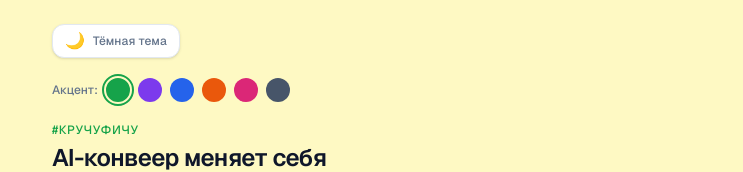
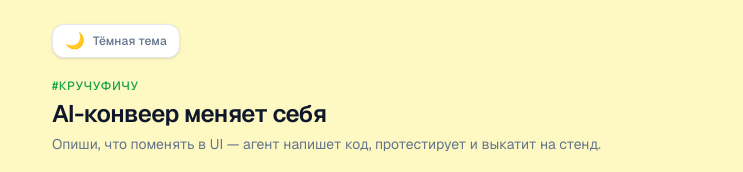
Before and after one commit to iliakrupin/dev4you, a Next.js app: page / in a window 1280 px wide. Shown: the top 172 px of the page, without its empty margins (268-1011 px from the left). Built offline with nearby package versions, Linux system fonts and the light colour scheme; no server answers; the database is empty.

Commit message:
task #89: Удалить компонент выбора акцентного цвета из шапки приложения (#63)

```diff
--- a/app/page.tsx
+++ b/app/page.tsx
@@ -4,7 +4,6 @@ import { db, tasks } from "@/lib/db";
 import { TaskCard } from "@/components/task-card";
 import { ListAutoRefresh } from "@/components/list-auto-refresh";
 import { ThemeSwitcher } from "@/components/theme-switcher";
-import { ColorPicker } from '@/components/color-picker';
 
 export const dynamic = "force-dynamic";
 
@@ -23,7 +22,6 @@ export default async function HomePage() {
     <main className="mx-auto flex w-full max-w-2xl flex-1 flex-col gap-5 px-4 pb-28 pt-6 bg-[var(--background)]">
       <ListAutoRefresh />
       <ThemeSwitcher />
-      <ColorPicker />
       <header className="space-y-1">
         <p className="text-xs font-medium uppercase tracking-wider text-accent">
           #КручуФичу
--- a/components/color-picker.tsx
+++ /dev/null
@@ -1,67 +0,0 @@
-"use client";
-
-import { useEffect, useState } from "react";
-
-const PRESETS = [
-  { label: "Зелёный", value: "#16a34a", fg: "#ffffff" },
-  { label: "Фиолетовый", value: "#7c3aed", fg: "#ffffff" },
-  { label: "Синий", value: "#2563eb", fg: "#ffffff" },
-  { label: "Оранжевый", value: "#ea580c", fg: "#ffffff" },
-  { label: "Розовый", value: "#db2777", fg: "#ffffff" },
-  { label: "Серый", value: "#475569", fg: "#ffffff" },
-];
-
-function applyAccent(color: string, fg: string) {
-  document.documentElement.style.setProperty("--accent", color);
-  document.documentElement.style.setProperty("--accent-foreground", fg);
-  document.documentElement.style.setProperty(
-    "--accent-soft",
-    color + "1a" // 10% opacity hex
-  );
-  document.documentElement.style.setProperty("--success", color);
-}
-
-export function ColorPicker() {
-  const [active, setActive] = useState<string>(PRESETS[0].value);
-  const [mounted, setMounted] = useState(false);
-
-  useEffect(() => {
-    const saved = localStorage.getItem("accent-color");
-    const savedFg = localStorage.getItem("accent-fg");
-    if (saved) {
-      setActive(saved);
-      applyAccent(saved, savedFg ?? "#ffffff");
-    }
-    setMounted(true);
-  }, []);
-
-  const pick = (value: string, fg: string) => {
-    setActive(value);
-    applyAccent(value, fg);
-    localStorage.setItem("accent-color", value);
-    localStorage.setItem("accent-fg", fg);
-  };
-
-  if (!mounted) return null;
-
-  return (
-    <div className="flex items-center gap-2 flex-wrap">
-      <span className="text-xs text-muted-foreground font-medium">Акцент:</span>
-      {PRESETS.map((p) => (
-        <button
-          key={p.value}
-          onClick={() => pick(p.value, p.fg)}
-          title={p.label}
-          className="h-6 w-6 rounded-full border-2 transition-transform active:scale-90"
-          style={{
-            backgroundColor: p.value,
-            borderColor: active === p.value ? p.value : "transparent",
-            outline: active === p.value ? `2px solid ${p.value}` : "none",
-            outlineOffset: "2px",
-          }}
-          aria-label={`Акцентный цвет: ${p.label}`}
-        />
-      ))}
-    </div>
-  );
-}
```
